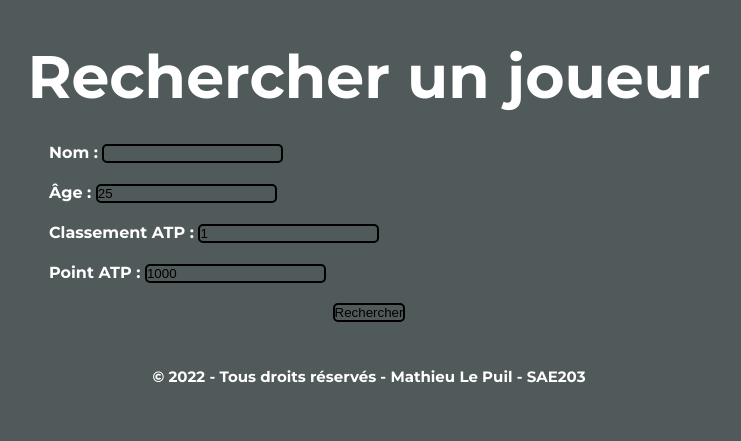
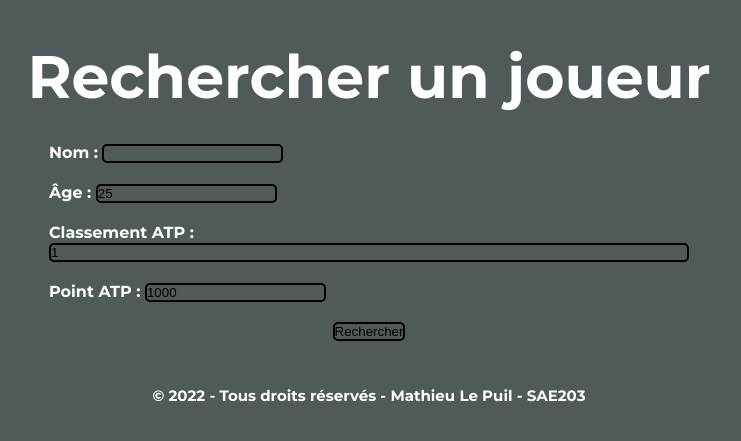
Before and after one commit to MathieuLePuil/SAE203, a PHP site: page /form_recherche.php in a window 1280 px wide. Shown: the part 100-541 px from the top of the page, without its empty margins (271-1012 px from the left). Run offline with PHP 8.4, Linux system fonts and the light colour scheme; some libraries are stand-ins or nearby versions.

Commit message:
Auto-Save

```diff
--- a/style/style.css
+++ b/style/style.css
@@ -256,3 +256,7 @@ form input {
     box-sizing: border-box;
     margin-bottom: 20px;
 }
+
+#classement {
+    width: 100%;
+}
```
